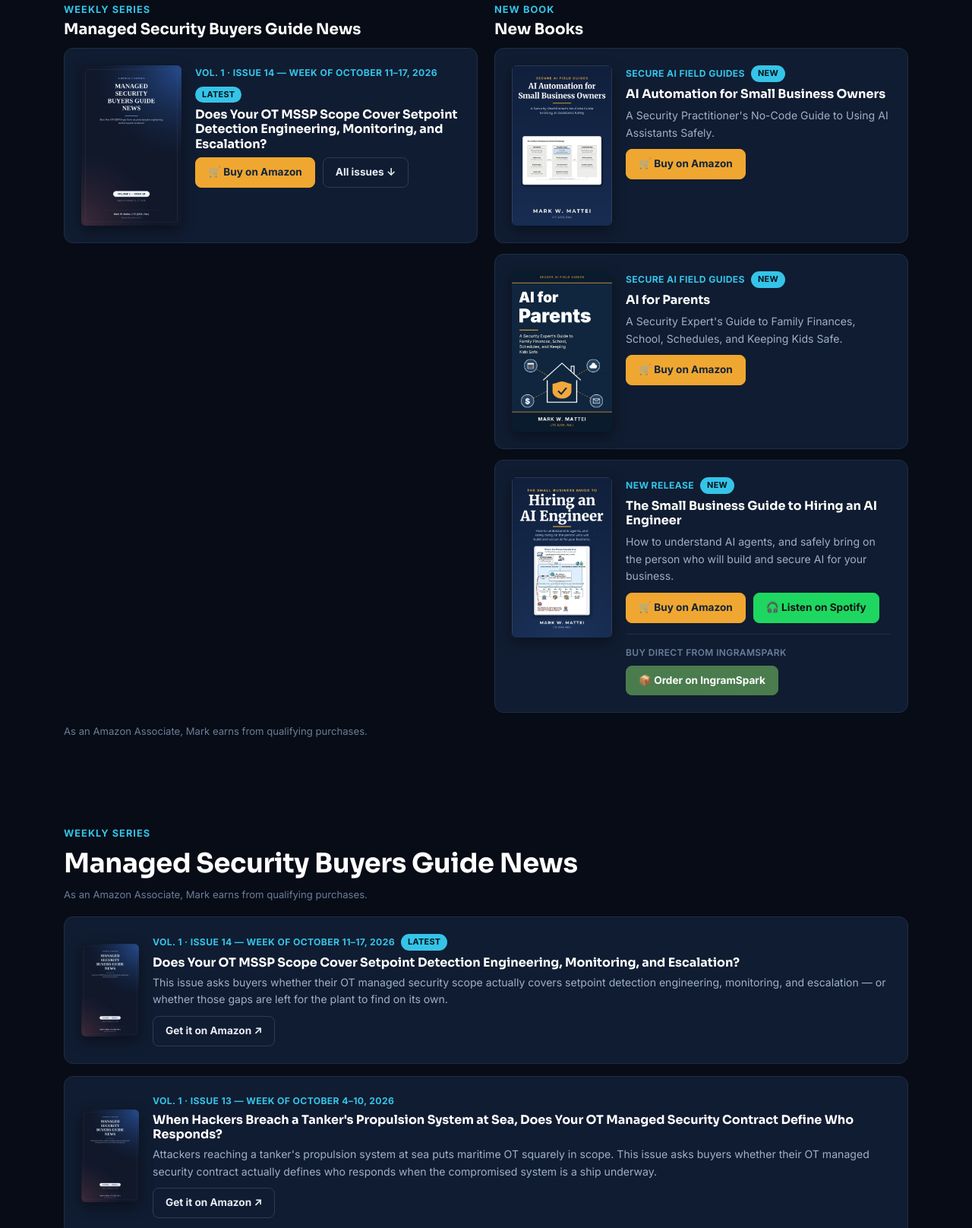
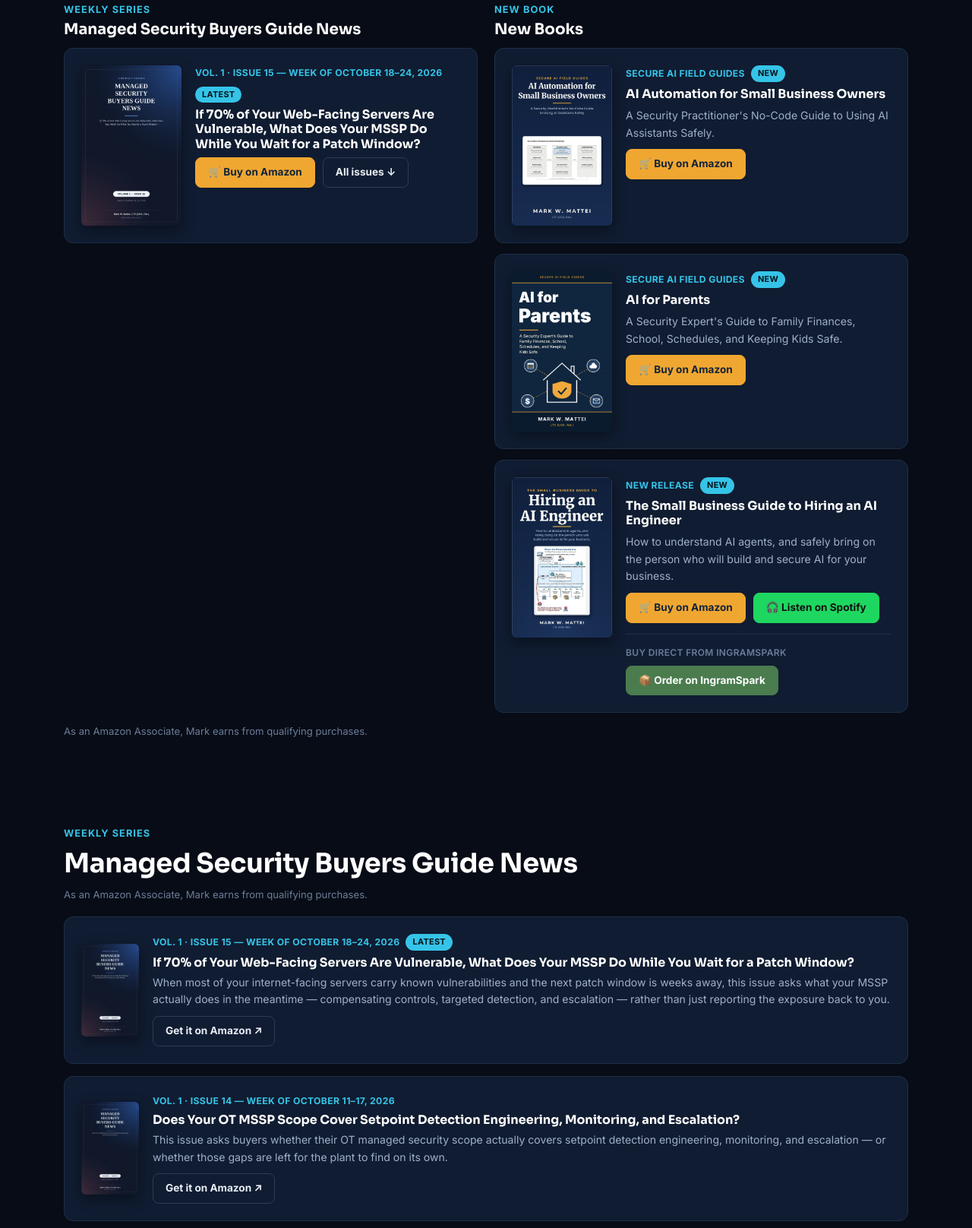
Before and after one commit to matteimw/btc-site, a plain HTML site: page books-articles.html in a window 1280 px wide. Shown: the part 363-1979 px from the top of the page at 76% size. Drawn offline with Linux system fonts and the light colour scheme.

Commit message:
Add MSBG News Issue 15
Co-Authored-By: Claude Opus 5.5 <noreply@anthropic.com>
Claude-Session: https://claude.ai/code/session_01ByL1UgUWp1s1uzdETpfuH6

```diff
--- a/assets/js/config.js
+++ b/assets/js/config.js
@@ -66,6 +66,10 @@ const SITE_CONFIG = {
       url: "https://link.amazon/B0ghKy2L8",
     },
     {
+      title: "Managed Security Buyers Guide News — Vol. 1, Issue 15",
+      url: "https://link.amazon/B0eAeZ1cY",
+    },
+    {
       title: "The Small Business Guide to Hiring an AI Engineer",
       url: "https://link.amazon/B0ctXjJWY",
     },
--- a/books-articles.html
+++ b/books-articles.html
@@ -48,12 +48,12 @@
           <h3>Managed Security Buyers Guide News</h3>
         </div>
         <div class="book-card release-card">
-          <img class="book-thumb book-thumb-lg" src="assets/images/books/msbg-news-issue-14-cover.jpg" alt="Cover: Managed Security Buyers Guide News, Volume 1, Issue 14" />
+          <img class="book-thumb book-thumb-lg" src="assets/images/books/msbg-news-issue-15-cover.jpg" alt="Cover: Managed Security Buyers Guide News, Volume 1, Issue 15" />
           <div>
-            <div class="issue-tag">Vol. 1 · Issue 14 — Week of October 11–17, 2026 <span class="latest-pill">Latest</span></div>
-            <h4>Does Your OT MSSP Scope Cover Setpoint Detection Engineering, Monitoring, and Escalation?</h4>
+            <div class="issue-tag">Vol. 1 · Issue 15 — Week of October 18–24, 2026 <span class="latest-pill">Latest</span></div>
+            <h4>If 70% of Your Web-Facing Servers Are Vulnerable, What Does Your MSSP Do While You Wait for a Patch Window?</h4>
             <div class="buy-btns">
-              <a class="btn btn-amazon btn-sm" href="https://link.amazon/B0ghKy2L8" target="_blank" rel="nofollow sponsored noopener">🛒 Buy on Amazon</a>
+              <a class="btn btn-amazon btn-sm" href="https://link.amazon/B0eAeZ1cY" target="_blank" rel="nofollow sponsored noopener">🛒 Buy on Amazon</a>
               <a class="btn btn-outline btn-sm" href="#news-series">All issues ↓</a>
             </div>
           </div>
@@ -124,9 +124,21 @@
     <div class="news-issue-list">
 
       <div class="book-card news-issue">
+        <img class="book-thumb" src="assets/images/books/msbg-news-issue-15-cover.jpg" alt="Cover: Managed Security Buyers Guide News, Volume 1, Issue 15" />
+        <div>
+          <div class="issue-tag">Vol. 1 · Issue 15 — Week of October 18–24, 2026 <span class="latest-pill">Latest</span></div>
+          <h4>If 70% of Your Web-Facing Servers Are Vulnerable, What Does Your MSSP Do While You Wait for a Patch Window?</h4>
+          <p>
+            When most of your internet-facing servers carry known vulnerabilities and the next patch window is weeks away, this issue asks what your MSSP actually does in the meantime — compensating controls, targeted detection, and escalation — rather than just reporting the exposure back to you.
+          </p>
+          <a class="btn btn-outline btn-sm" href="https://link.amazon/B0eAeZ1cY" target="_blank" rel="noopener">Get it on Amazon ↗</a>
+        </div>
+      </div>
+
+      <div class="book-card news-issue">
         <img class="book-thumb" src="assets/images/books/msbg-news-issue-14-cover.jpg" alt="Cover: Managed Security Buyers Guide News, Volume 1, Issue 14" />
         <div>
-          <div class="issue-tag">Vol. 1 · Issue 14 — Week of October 11–17, 2026 <span class="latest-pill">Latest</span></div>
+          <div class="issue-tag">Vol. 1 · Issue 14 — Week of October 11–17, 2026</div>
           <h4>Does Your OT MSSP Scope Cover Setpoint Detection Engineering, Monitoring, and Escalation?</h4>
           <p>
             This issue asks buyers whether their OT managed security scope actually covers setpoint detection engineering, monitoring, and escalation — or whether those gaps are left for the plant to find on its own.
```
Also changed, not shown: about.html (+3 -3 lines), index.html (+4 -4 lines), assets/images/books/msbg-news-issue-15-cover.jpg (added).
